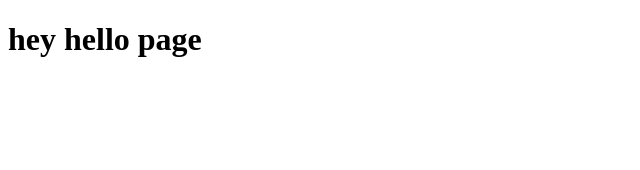
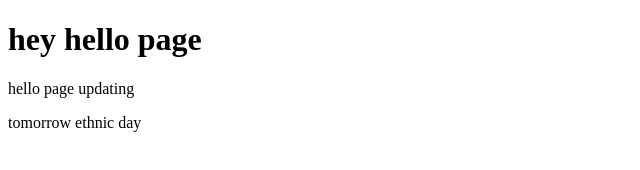
Before and after one commit to riyajohn0039/datewithgit, a website: page hello.html in a window 1280 px wide. Shown: the whole page, without its empty margins (0-640 px from the left). Drawn offline with Linux system fonts and the light colour scheme.

Commit message:
updated hello page

```diff
--- a/hello.html
+++ b/hello.html
@@ -6,6 +6,8 @@
     <meta name="viewport" content="width=device-width, initial-scale=1.0">
     <title>Document</title>
     <h1>hey hello page</h1>
+    <p>hello page updating</p>
+    <p>tomorrow ethnic day</p>
 </head>
 <body>
 
```
